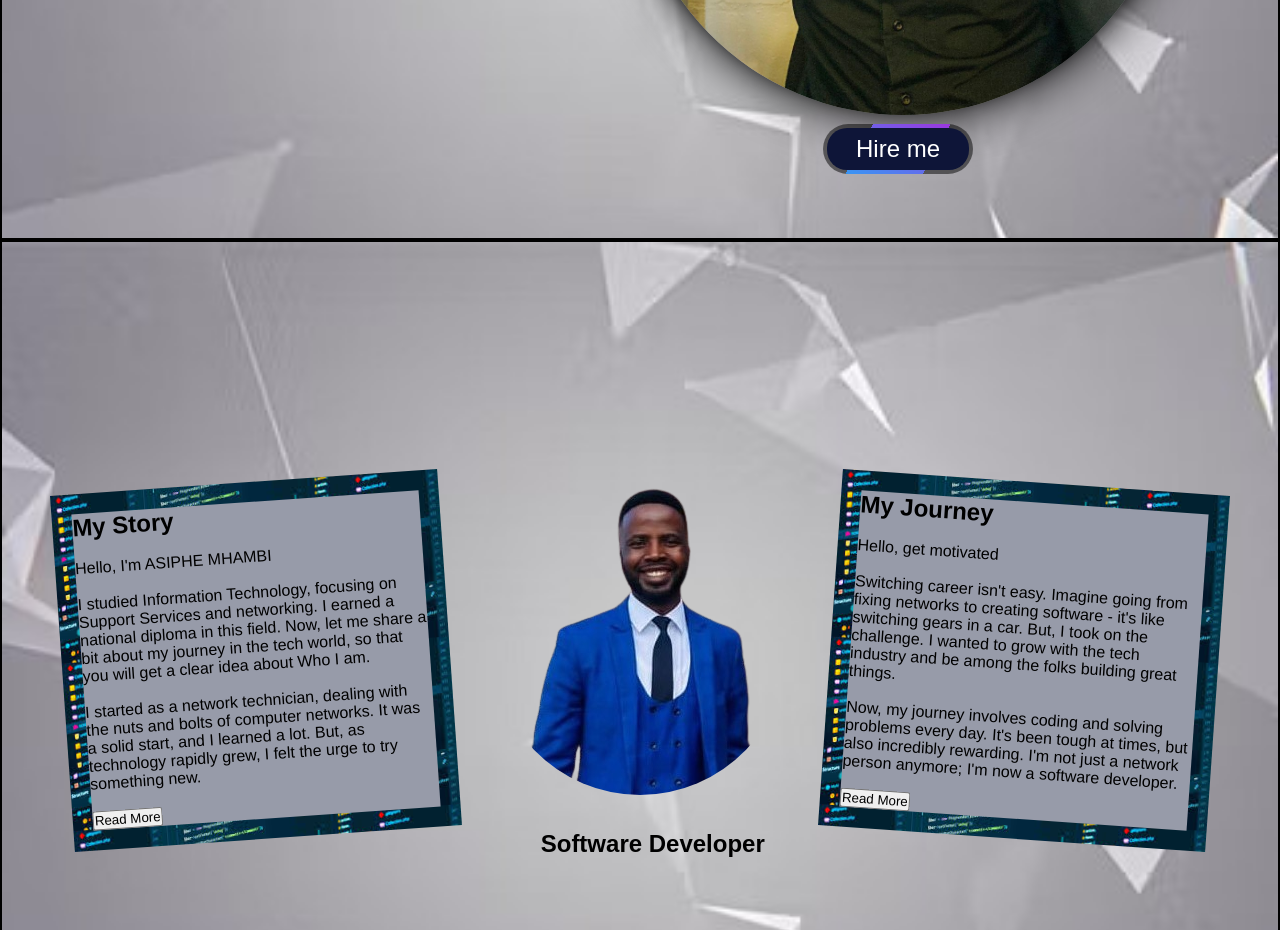
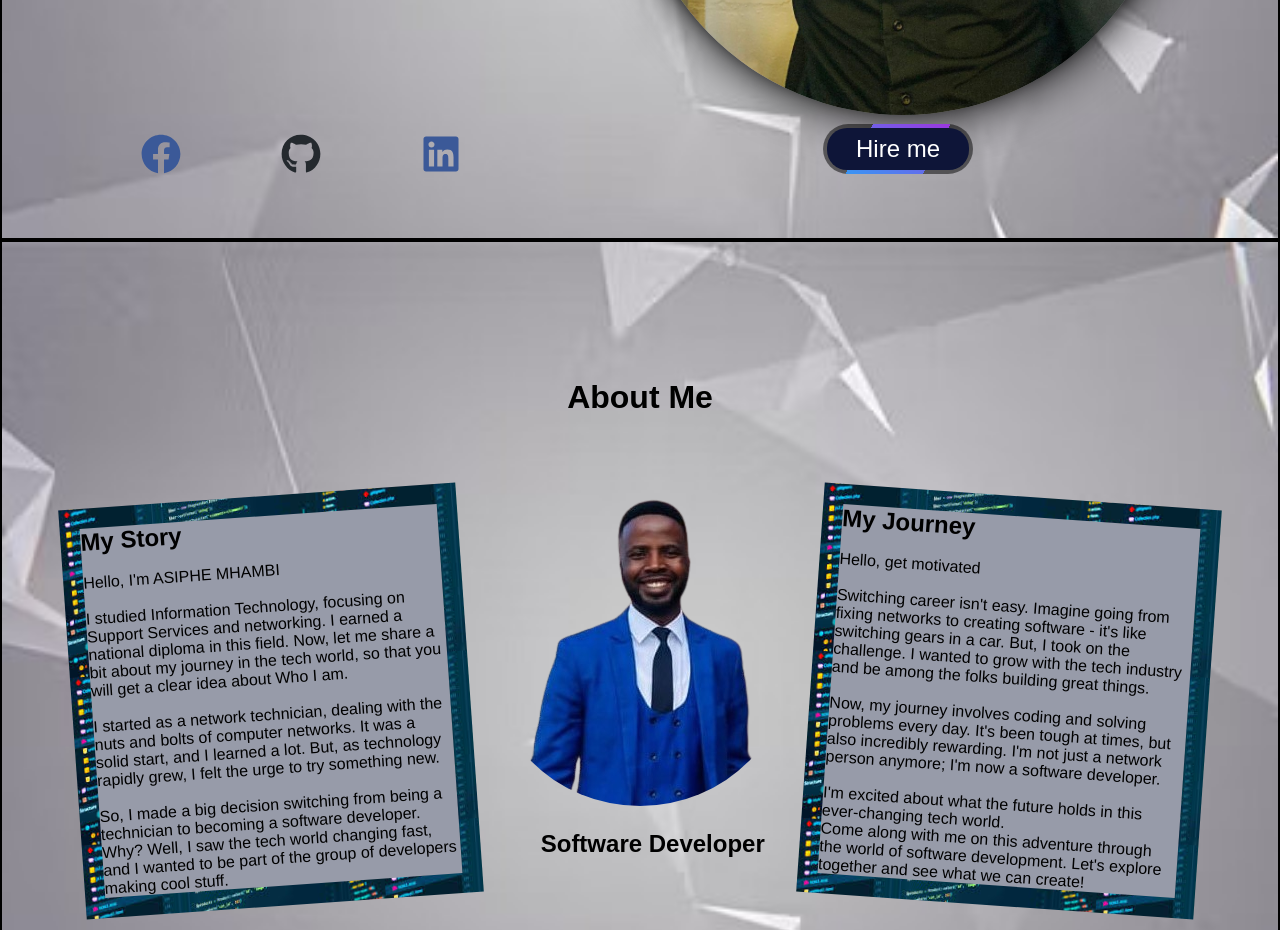
Before and after one commit to AsipheMhambi/My-Portfolio-Website, a React (Create React App) app: page / in a window 1280 px wide. Shown: the part 560-1490 px from the top of the page. Built offline with nearby package versions, Linux system fonts and the light colour scheme.

Commit message:
fixed my layouts

```diff
--- a/src/components/About/About.css
+++ b/src/components/About/About.css
@@ -13,16 +13,31 @@
   border: 2px solid #000;
 }
 
-  h1 {
-    margin-top: 20px;
+.about-container {
+  max-width: 100%;
+  margin-top: auto;
+  margin-bottom: 5rem;
 }
+
+.abouttitle {
+  text-align: center;
+  font-size: 2rem;
+  margin-bottom: 5rem;
+}
+
+.containers {
+  display: flex;
+  justify-content: space-between;
+}
+
+
+
 
 .left-container {
   width: calc(33.33% - 14px);
   padding: 20px;
-    margin-left: 40px;
-    margin-right: 40px;
-    margin-top: 40px;
+  margin-bottom: 2rem;
+  margin-left: 50px;
   transform: rotate(-4deg);
   background-image: url('../About/images/abtBack.jpg');
 }
@@ -30,9 +45,8 @@
 .right-container {
   width: calc(33.33% - 14px);
   padding: 20px;
-    margin-left: 40px;
-    margin-right: 40px;
-    margin-top: 40px;
+  margin-bottom: 2rem;
+  margin-right: 50px;
   transform: rotate(4deg);
   background-image: url('../About/images/abtBack.jpg');
 }
@@ -40,6 +54,8 @@
 .left-cont,
 .right-cont {
   background-color: #979BA9;
+  width: 100%;
+  height: 100%;
 }
 
 .image-container {
--- a/src/components/About/AboutSection.js
+++ b/src/components/About/AboutSection.js
@@ -1,24 +1,16 @@
-import React, { useState } from 'react';
+import React from 'react';
 import './About.css';
 import image from './images/ace.png';
 import { FaGithub, FaFacebook } from "react-icons/fa";
 
 const AboutSection = () => {
-    const [showMoreStory, setShowMoreStory] = useState(false);
-    const [showMoreJourney, setShowMoreJourney] = useState(false);
 
-    const toggleStory = (e) => {
-        e.preventDefault();
-        setShowMoreStory(!showMoreStory);
-    };
-
-    const toggleJourney = (e) => {
-        e.preventDefault();
-        setShowMoreJourney(!showMoreJourney);
-    };
 
     return (
         <section className="about" id="about">
+            <div className='about-container'>
+            <h2 className="abouttitle">About Me</h2>
+            <div className='containers'>
             <div className="left-container">
                 <div className='left-cont'>
                     <div className="my-story">
@@ -31,16 +23,9 @@ const AboutSection = () => {
 
                         <p>I started as a network technician, dealing with the nuts and bolts of computer networks. It was a solid start, and I learned a lot. But, as technology rapidly grew, I felt the urge to try something new.</p>
                         <br />
-                        {showMoreStory ? (
-                            <>
                         <p>So, I made a big decision switching from being a technician to becoming a software developer.
                         <br/>
                         Why? Well, I saw the tech world changing fast, and I wanted to be part of the group of developers making cool stuff.</p>
-                                <button type="button" onClick={toggleStory}>Read Less</button>
-                            </>
-                        ) : (
-                            <button type="button" onClick={toggleStory}>Read More</button>
-                        )}
                     </div>
                 </div>
             </div>
@@ -48,8 +33,16 @@ const AboutSection = () => {
             <div className='image-container'>
                 <div className="aboutImage" />
                 <img src={image} alt="Asiphe Mhambi" />
+
+            <p1>Software Developer</p1>
+            <div className="amedia-icons">
+                <div className='facebook'>
+                    <a href="https://www.facebook.com/profile.php?id=100092504071844"><FaFacebook style={{ color: '#3b5998', fontSize: '40px' }}/></a>
                 </div>
-            <p1>Software Developer</p1>
+                <div className='github'><a href="https://github.com/AsipheMhambi?tab=repositories"><FaGithub style={{ color: '#24292e', fontSize: '40px' }} /></a>
+                </div>
+            </div>
+            </div>
 
             <div className="right-container">
                 <div className='right-cont'>
@@ -61,26 +54,14 @@ const AboutSection = () => {
                         <p>Switching career isn't easy. Imagine going from fixing networks to creating software - it's like switching gears in a car. But, I took on the challenge. I wanted to grow with the tech industry and be among the folks building great things.</p>
                         <br />
                         <p>Now, my journey involves coding and solving problems every day. It's been tough at times, but also incredibly rewarding. I'm not just a network person anymore; I'm now a software developer. </p>
-
                         <br />
-                        {showMoreJourney ? (
-                            <>
                         <p>I'm excited about what the future holds in this ever-changing tech world.</p>
                         <p>Come along with me on this adventure through the world of software development. Let's explore together and see what we can create!</p>
-                                <button type="button" onClick={toggleJourney}>Read Less</button>
-                            </>
-                        ) : (
-                            <button type="button" onClick={toggleJourney}>Read More</button>
-                        )}
                     </div>
                 </div>
             </div>
-            <div className="amedia-icons">
-                <div className='facebook'>
-                    <a href="https://www.facebook.com/profile.php?id=100092504071844"><FaFacebook style={{ color: '#3b5998', fontSize: '40px' }}/></a>
             </div>
-                <div className='github'><a href="https://github.com/AsipheMhambi?tab=repositories"><FaGithub style={{ color: '#24292e', fontSize: '40px' }} /></a>
-                </div>
+
             </div>
         </section>
     );
--- a/src/components/Home/Main.css
+++ b/src/components/Home/Main.css
@@ -323,81 +323,15 @@ header.sticky .navigation a:hover {
   }
 }
 
-/* Hamburger Menu Styles */
-.menu-btn {
-  display: none; /* Hide by default on larger screens */
-  cursor: pointer;
+.media-icons {
+  position: absolute;
+  bottom: 60px;
+  left: 30%;
+  gap: 150px;
+  transform: translateX(-70%);
 }
 
-.menu-icon {
-  width: 30px;
-  height: 4px;
-  background-color: #000;
-  margin: 6px 0;
-  transition: background-color 0.3s ease;
+.media-icons .facebook, .github, .linkedin {
+  display: inline-block;
+  margin: 0 50px;
 }
-
-.menu-btn.active .menu-icon:nth-child(1),
-.menu-btn.active .menu-icon:nth-child(3) {
-  background-color: transparent; /* Set background color for the clicked menu icon */
-}
-
-.menu-btn.active .menu-icon:nth-child(2) {
-  opacity: 0;
-}
-
-/* Rotate the menu icon to an X on click */
-.menu-btn.active .menu-icon:nth-child(1) {
-  transform: rotate(-45deg) translate(-5px, 6px);
-}
-
-.menu-btn.active .menu-icon:nth-child(3) {
-  transform: rotate(45deg) translate(-5px, -6px);
-}
-
-/* Show the menu icon on smaller screens */
-@media screen and (max-width: 768px) {
-  .menu-btn {
-    display: block;
-    margin-right: 10px;
-    position: absolute;
-    top: 10px;
-    right: 10px;
-    z-index: 2; /* Ensure the menu icon is on top of the navbar */
-  }
-
-  .navigation {
-    display: none; /* Hide navigation by default on smaller screens */
-    flex-direction: column; /* Align items vertically */
-    position: fixed;
-    top: 0;
-    right: 0;
-    width: 100%;
-    height: 100%;
-    justify-content: center;
-    align-items: center;
-    box-shadow: 0 5px 25px rgba(1, 1, 1, 0.15);
-    transition: 0.3s ease;
-    z-index: 1; /* Ensure the navbar is below the menu icon */
-
-  }
-
-  .menu-btn.active + .navigation {
-    display: flex;
-    background-color: #fff; /* Set the background color for the entire navigation */
-  }
-
-  .navigation a {
-    color: #000;
-    font-size: 1.2em;
-    margin: 10px;
-    padding: 0 20px;
-    border-radius: 20px;
-    text-decoration: none;
-  }
-
-  .navigation a:hover {
-    background-color: #3a6cf4;
-    color: black;
-  }
-}
```
Lines whose indentation alone changed are shown as unchanged.
